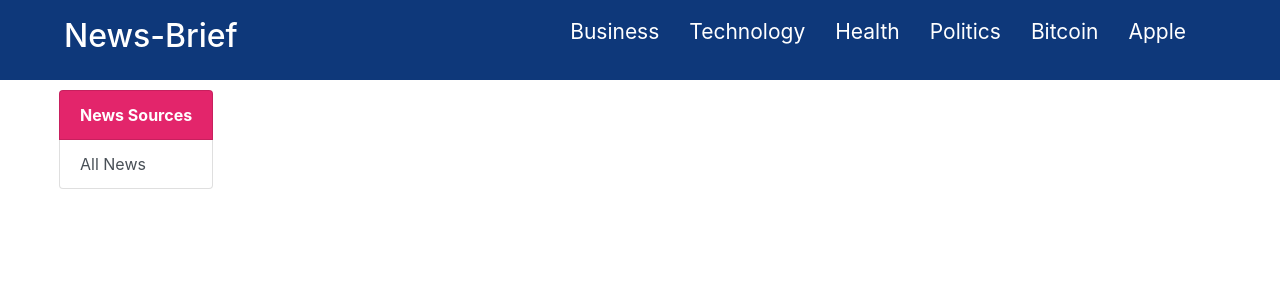
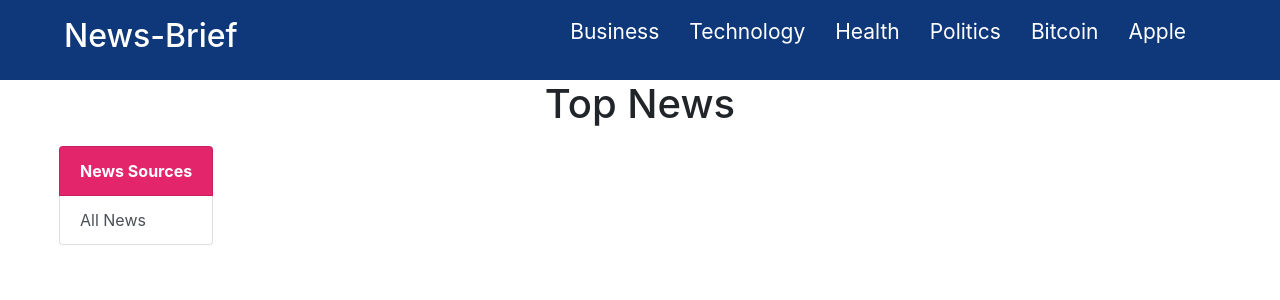
Before and after one commit to Joshua-Barawa/news-app, a Flask app: template app/templates/index.html in a window 1280 px wide. Shown: the top 300 px of the page. Run offline with Flask 2, Linux system fonts and the light colour scheme; the template is opened without the code that fills it, so the values that code supplies are empty; some libraries are stand-ins or nearby versions.

Commit message:
added a header

```diff
--- a/app/static/style.css
+++ b/app/static/style.css
@@ -30,7 +30,9 @@ color:#fff;
    font-size: 21px;
    list-style-type:none;
 }
-
+#heading{
+text-align: center;
+}
 .hero{
 display: flex;
 padding:0px 5%;
--- a/app/templates/index.html
+++ b/app/templates/index.html
@@ -22,7 +22,7 @@
 </ul>
 
 </div>
-
+<h1 id="heading">Top News</h1>
 <div class="hero">
 {%block content%}
 <div class="row">
```
